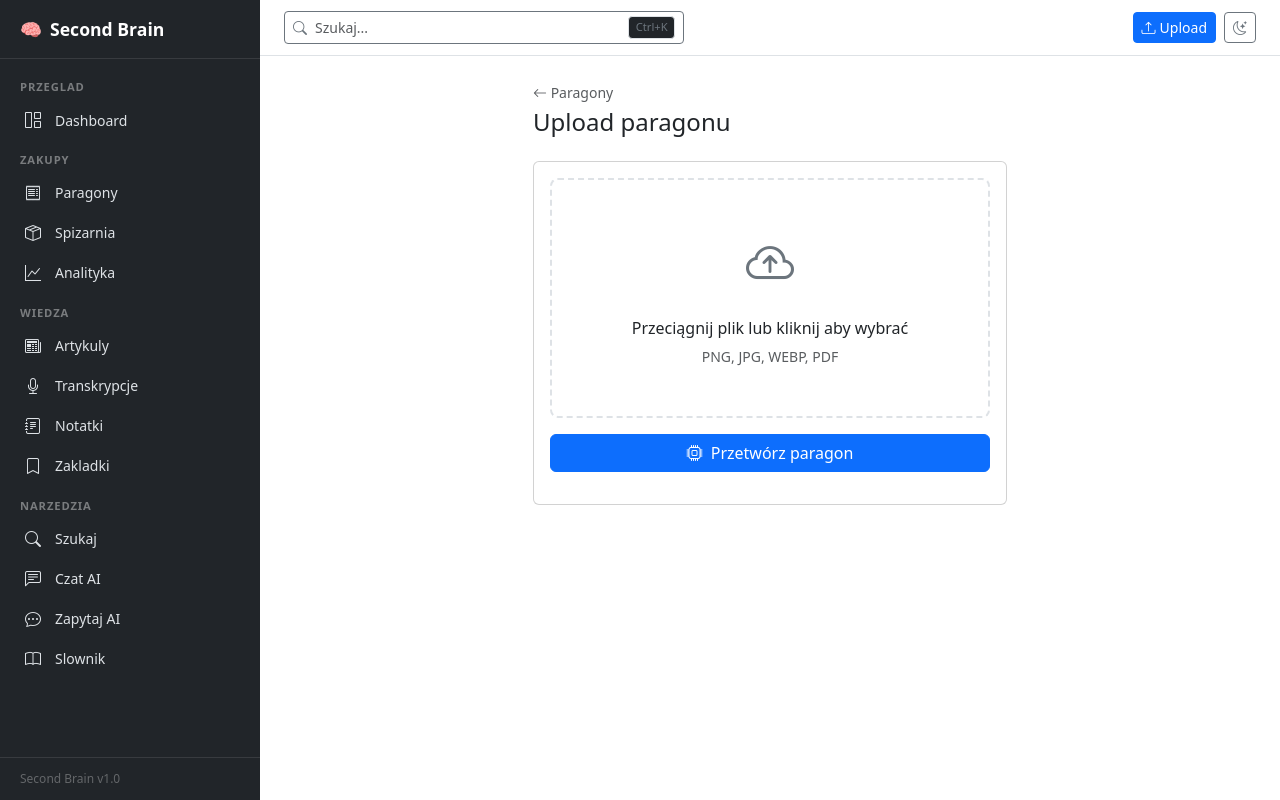
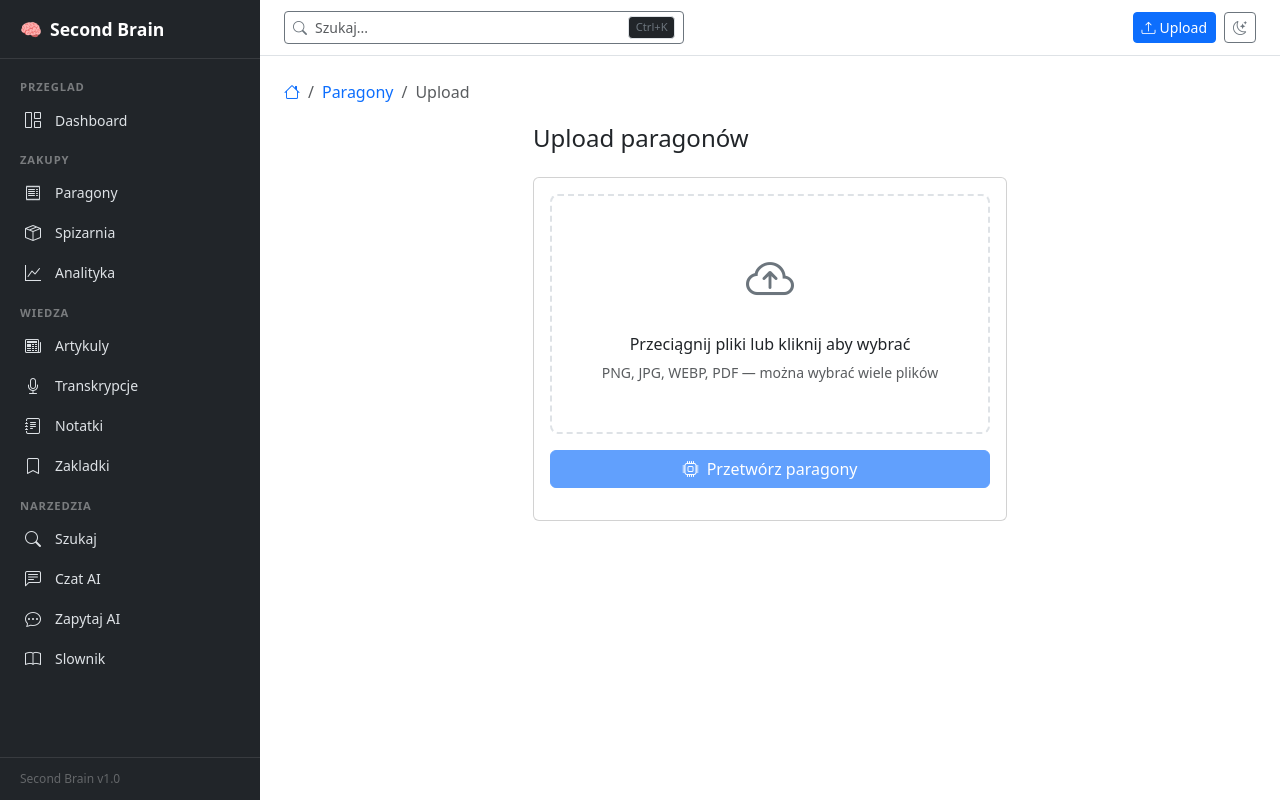
Before and after one commit to codemarcinu/ocr_vision, a Python web app: template app/templates/receipts/upload.html in a window 1280 px wide. Run offline with Jinja, Linux system fonts and the light colour scheme; the template is opened without the code that fills it, so the values that code supplies are empty.

Commit message:
feat: add batch receipt upload with per-file progress
Support multi-file selection and drag-and-drop for receipts. Process
files sequentially with individual status badges, progress toast, and
summary of results.

Co-Authored-By: Claude Opus 4.6 <noreply@anthropic.com>

```diff
--- a/app/static/js/upload.js
+++ b/app/static/js/upload.js
@@ -1,9 +1,10 @@
-/* Second Brain - File Upload Handler */
+/* Second Brain - Batch File Upload Handler */
 
-function initUploadDropzone(dropzoneId, inputId, previewId) {
+function initBatchUpload(dropzoneId, inputId, previewId, btnId, resultId) {
     var dropzone = document.getElementById(dropzoneId);
     var input = document.getElementById(inputId);
     var preview = document.getElementById(previewId);
+    var btn = document.getElementById(btnId);
     if (!dropzone || !input) return;
 
     // Click to open file dialog
@@ -32,28 +33,151 @@ function initUploadDropzone(dropzoneId, inputId, previewId) {
         var files = e.dataTransfer.files;
         if (files.length > 0) {
             input.files = files;
-            showPreview(files[0], preview);
+            showFileList(files, preview, btn);
         }
     });
 
     input.addEventListener('change', function() {
         if (input.files.length > 0) {
-            showPreview(input.files[0], preview);
+            showFileList(input.files, preview, btn);
         }
     });
+}
 
-    function showPreview(file, previewEl) {
-        if (!previewEl) return;
-        var icon = file.type === 'application/pdf' ? '📄' : '🖼️';
-        var size = (file.size / 1024).toFixed(1);
-        previewEl.innerHTML =
-            '<div class="d-flex align-items-center gap-2 mt-3">' +
-            '<span class="fs-3">' + icon + '</span>' +
-            '<div>' +
-            '<div class="fw-medium" id="preview-filename"></div>' +
-            '<div class="text-muted small">' + size + ' KB</div>' +
-            '</div></div>';
-        document.getElementById('preview-filename').textContent = file.name;
-        previewEl.style.display = 'block';
+function showFileList(files, previewEl, btn) {
+    if (!previewEl) return;
+    var html = '<div class="mt-3">';
+    for (var i = 0; i < files.length; i++) {
+        var f = files[i];
+        var icon = f.type === 'application/pdf' ? '📄' : '🖼️';
+        var size = (f.size / 1024).toFixed(1);
+        html += '<div class="d-flex align-items-center gap-2 mb-2 file-item" data-index="' + i + '">' +
+            '<span class="fs-5">' + icon + '</span>' +
+            '<div class="flex-grow-1">' +
+            '<div class="fw-medium small file-name"></div>' +
+            '<div class="text-muted" style="font-size:.75rem">' + size + ' KB</div>' +
+            '</div>' +
+            '<span class="badge bg-secondary file-status">Oczekuje</span>' +
+            '</div>';
+    }
+    html += '</div>';
+    previewEl.innerHTML = html;
+    // Set filenames via textContent to prevent XSS
+    previewEl.querySelectorAll('.file-item').forEach(function(el, idx) {
+        el.querySelector('.file-name').textContent = files[idx].name;
+    });
+    previewEl.style.display = 'block';
+    if (btn) {
+        btn.disabled = false;
+        var label = files.length === 1 ? 'Przetwórz paragon' : 'Przetwórz ' + files.length + ' paragonów';
+        btn.innerHTML = '<i class="bi bi-cpu me-1"></i> ' + label;
     }
 }
+
+async function handleBatchUpload(event) {
+    event.preventDefault();
+    var input = document.getElementById('file-input');
+    var btn = document.getElementById('upload-btn');
+    var resultDiv = document.getElementById('upload-result');
+    var files = input.files;
+
+    if (!files || files.length === 0) return;
+
+    // Disable button
+    btn.disabled = true;
+    btn.innerHTML = '<span class="spinner-border spinner-border-sm me-1"></span> Przetwarzanie...';
+    resultDiv.innerHTML = '';
+
+    // Show progress toast
+    if (typeof showProgressToast === 'function') {
+        showProgressToast('batch-upload', 'Przetwarzanie 0/' + files.length + ' paragonów...');
+    }
+
+    var successCount = 0;
+    var errorCount = 0;
+
+    for (var i = 0; i < files.length; i++) {
+        var file = files[i];
+        var fileItem = document.querySelector('.file-item[data-index="' + i + '"]');
+        var statusBadge = fileItem ? fileItem.querySelector('.file-status') : null;
+
+        // Mark as processing
+        if (statusBadge) {
+            statusBadge.className = 'badge bg-primary file-status';
+            statusBadge.innerHTML = '<span class="spinner-border spinner-border-sm" style="width:.7rem;height:.7rem"></span>';
+        }
+
+        // Update progress toast
+        if (typeof updateProgressToast === 'function') {
+            updateProgressToast('batch-upload', 'Przetwarzanie ' + (i + 1) + '/' + files.length + ': ' + file.name);
+        }
+
+        try {
+            var formData = new FormData();
+            formData.append('file', file);
+
+            var response = await fetch('/app/paragony/upload', {
+                method: 'POST',
+                body: formData
+            });
+
+            if (response.ok) {
+                var html = await response.text();
+                successCount++;
+                if (statusBadge) {
+                    statusBadge.className = 'badge bg-success file-status';
+                    statusBadge.textContent = 'OK';
+                }
+                // Append result
+                var wrapper = document.createElement('div');
+                wrapper.className = 'mb-2';
+                wrapper.innerHTML = html;
+                resultDiv.appendChild(wrapper);
+            } else {
+                errorCount++;
+                var errText = 'Błąd ' + response.status;
+                try { errText = (await response.text()) || errText; } catch(e) {}
+                if (statusBadge) {
+                    statusBadge.className = 'badge bg-danger file-status';
+                    statusBadge.textContent = 'Błąd';
+                }
+                var errDiv = document.createElement('div');
+                errDiv.className = 'alert alert-danger py-1 px-2 small mb-2';
+                errDiv.textContent = file.name + ': ' + errText;
+                resultDiv.appendChild(errDiv);
+            }
+        } catch (err) {
+            errorCount++;
+            if (statusBadge) {
+                statusBadge.className = 'badge bg-danger file-status';
+                statusBadge.textContent = 'Błąd';
+            }
+            var errDiv = document.createElement('div');
+            errDiv.className = 'alert alert-danger py-1 px-2 small mb-2';
+            errDiv.textContent = file.name + ': ' + err.message;
+            resultDiv.appendChild(errDiv);
+        }
+    }
+
+    // Hide progress toast
+    if (typeof hideProgressToast === 'function') {
+        hideProgressToast('batch-upload');
+    }
+
+    // Summary
+    var summaryClass = errorCount === 0 ? 'alert-success' : 'alert-warning';
+    var summaryDiv = document.createElement('div');
+    summaryDiv.className = 'alert ' + summaryClass + ' py-2 mt-2';
+    summaryDiv.innerHTML = '<strong>Gotowe:</strong> ' + successCount + ' przetworzone' +
+        (errorCount > 0 ? ', ' + errorCount + ' z błędami' : '');
+    resultDiv.insertBefore(summaryDiv, resultDiv.firstChild);
+
+    // Reset button
+    btn.disabled = false;
+    btn.innerHTML = '<i class="bi bi-cpu me-1"></i> Przetwórz paragony';
+}
+
+/* Legacy single-file dropzone init (for backward compatibility) */
+function initUploadDropzone(dropzoneId, inputId, previewId) {
+    initBatchUpload(dropzoneId, inputId, previewId, 'upload-btn', 'upload-result');
+}
--- a/app/templates/receipts/upload.html
+++ b/app/templates/receipts/upload.html
@@ -1,39 +1,34 @@
 {% extends "base.html" %}
-{% block title %}Upload paragonu - Second Brain{% endblock %}
+{% block title %}Upload paragonów - Second Brain{% endblock %}
+
+{% block breadcrumb %}
+{% set breadcrumbs = [{"label": "Paragony", "url": "/app/paragony/"}, {"label": "Upload"}] %}
+{% include "components/breadcrumbs.html" %}
+{% endblock %}
 
 {% block content %}
 <div class="row justify-content-center">
     <div class="col-md-8 col-lg-6">
-        <a href="/app/paragony/" class="text-muted text-decoration-none small">
-            <i class="bi bi-arrow-left"></i> Paragony
-        </a>
-        <h4 class="mt-1 mb-4">Upload paragonu</h4>
+        <h4 class="mt-1 mb-4">Upload paragonów</h4>
 
         <div class="card">
             <div class="card-body">
-                <form hx-post="/app/paragony/upload" hx-target="#upload-result"
-                      hx-encoding="multipart/form-data" hx-indicator="#upload-spinner">
+                <form id="upload-form" onsubmit="handleBatchUpload(event)">
 
                     <div class="upload-dropzone" id="dropzone">
                         <div class="upload-icon"><i class="bi bi-cloud-arrow-up"></i></div>
-                        <p class="mb-1">Przeciągnij plik lub kliknij aby wybrać</p>
-                        <small class="text-muted">PNG, JPG, WEBP, PDF</small>
+                        <p class="mb-1">Przeciągnij pliki lub kliknij aby wybrać</p>
+                        <small class="text-muted">PNG, JPG, WEBP, PDF — można wybrać wiele plików</small>
                         <input type="file" name="file" id="file-input" class="d-none"
-                               accept=".png,.jpg,.jpeg,.webp,.pdf">
+                               accept=".png,.jpg,.jpeg,.webp,.pdf" multiple>
                     </div>
 
                     <div id="file-preview" style="display:none"></div>
 
-                    <button type="submit" class="btn btn-primary w-100 mt-3" id="upload-btn">
-                        <i class="bi bi-cpu me-1"></i> Przetwórz paragon
+                    <button type="submit" class="btn btn-primary w-100 mt-3" id="upload-btn" disabled>
+                        <i class="bi bi-cpu me-1"></i> Przetwórz paragony
                     </button>
                 </form>
-
-                <div id="upload-spinner" class="htmx-indicator text-center mt-3">
-                    <div class="spinner-border text-primary" role="status"></div>
-                    <p class="text-muted mt-2">Przetwarzanie paragonu...</p>
-                    <small class="text-muted">OCR + kategoryzacja może potrwać chwilę</small>
-                </div>
 
                 <div id="upload-result" class="mt-3"></div>
             </div>
@@ -46,7 +41,7 @@
 <script src="/static/js/upload.js"></script>
 <script>
 document.addEventListener('DOMContentLoaded', function() {
-    initUploadDropzone('dropzone', 'file-input', 'file-preview');
+    initBatchUpload('dropzone', 'file-input', 'file-preview', 'upload-btn', 'upload-result');
 });
 </script>
 {% endblock %}
```
